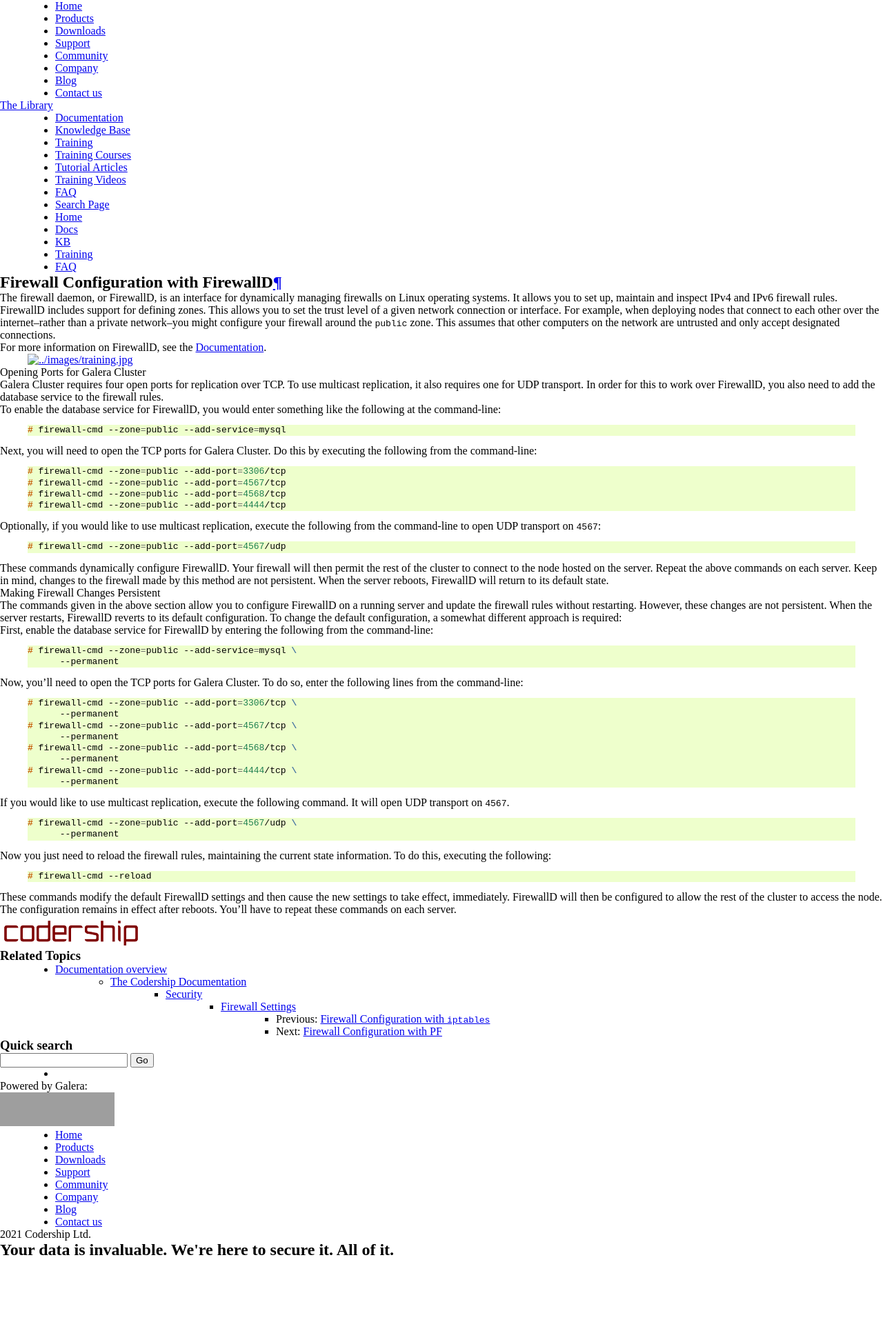
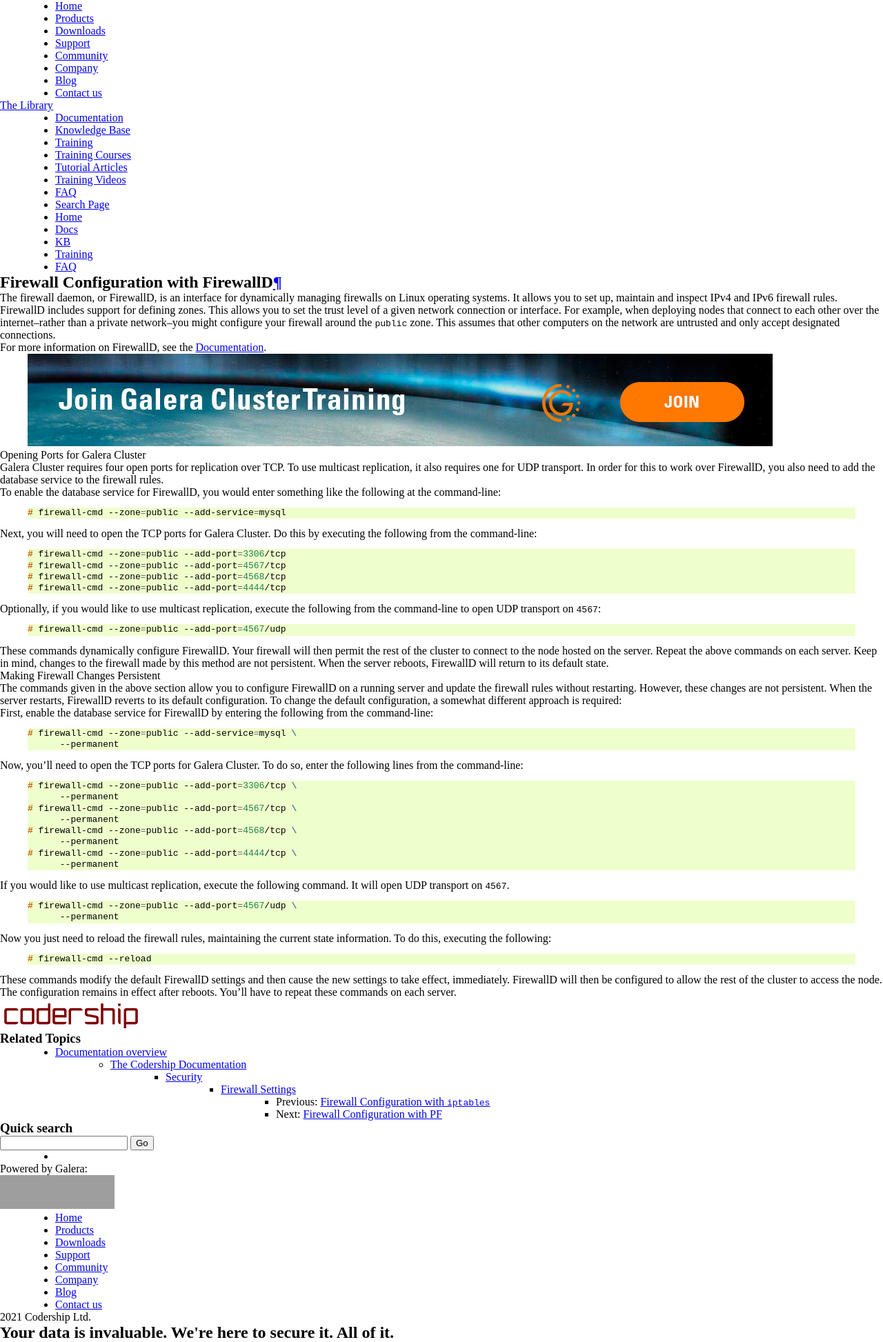
Before and after one commit to codership/documentation, a Sphinx documentation site: the page built from galeracluster/source/documentation/firewalld.rst, in a window 1280 px wide. Shown: the whole page at 69% size. Built offline with Sphinx 7.4.7, drawn with Linux system fonts in a browser that asks for light colours; comment, search, counter and statistics services are not loaded; before the commit the page ends 1826 px from its top, so only the background shows below that; grey boxes are pictures that could not be loaded.

Commit message:
Test to fix an incorrect link to banner.

```diff
--- a/galeracluster/source/documentation/firewalld.rst
+++ b/galeracluster/source/documentation/firewalld.rst
@@ -61,7 +61,7 @@ For more information on FirewallD, see the `Documentation <https://fedoraproject
 
    .. only:: html
 
-          .. image:: ../../images/training.jpg
+          .. image:: ../images/training.jpg
              :target: https://galeracluster.com/training-courses/
 
    .. only:: latex
```
